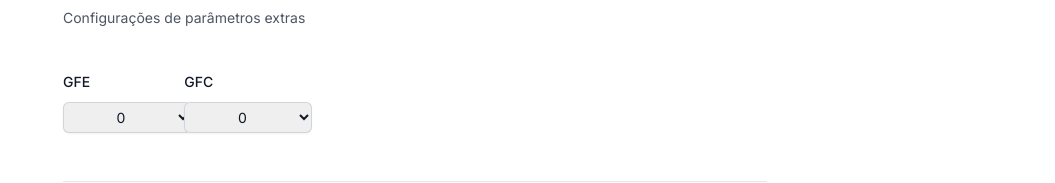
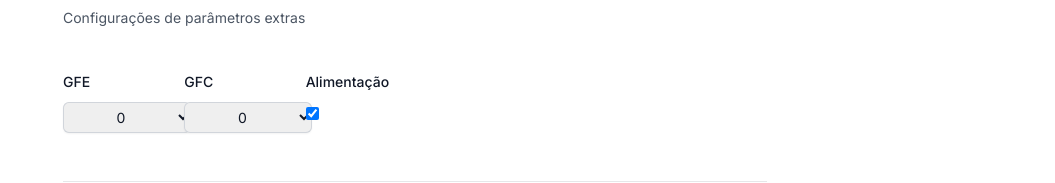
Before and after one commit to tacsio/calculadora-serpro, a Next.js app: page / in a window 1280 px wide. Shown: the part 575-758 px from the top of the page, without its empty margins (225-1280 px from the left). Built offline with nearby package versions, Linux system fonts and the light colour scheme.

Commit message:
check alimentacao

```diff
--- a/src/components/form.js
+++ b/src/components/form.js
@@ -13,6 +13,7 @@ export default function CalcForm({ setData }) {
   const [classe, setClasse] = useState("Classe I");
   const [gfeIndex, setGfeIndex] = useState(0);
   const [gfcIndex, setGfcIndex] = useState(0);
+  const [checkAlimentacao, setChekAlimentacao] = useState(true);
 
   const [idade, setIdade] = useState(undefined);
   const [contribuicaoSerpros, setContribuicaoSerpros] = useState(undefined);
@@ -29,6 +30,7 @@ export default function CalcForm({ setData }) {
       gfcIndex,
       idade,
       contribuicaoSerpros,
+      checkAlimentacao,
     });
     setData(result);
   }, [
@@ -41,6 +43,7 @@ export default function CalcForm({ setData }) {
     gfcIndex,
     idade,
     contribuicaoSerpros,
+    checkAlimentacao,
   ]);
 
   return (
@@ -237,6 +240,24 @@ export default function CalcForm({ setData }) {
                 </select>
               </div>
             </div>
+
+            <div className="sm:col-span-1">
+              <label
+                htmlFor="alimentacao"
+                className="block text-sm font-medium leading-6 text-gray-900"
+              >
+                Alimentação
+              </label>
+              <div className="mt-2 w-24">
+                <input
+                  id="alimentacao"
+                  type="checkbox"
+                  checked={checkAlimentacao}
+                  value={checkAlimentacao}
+                  onChange={(e) => setChekAlimentacao(!checkAlimentacao)}
+                />
+              </div>
+            </div>
           </div>
         </div>
 
--- a/src/service/pgcs.js
+++ b/src/service/pgcs.js
@@ -32,19 +32,28 @@ export class PGCS {
     reajuste,
     idade,
     contribuicaoSerpros,
+    checkAlimentacao,
   }) {
     let base = this.calculadora.calcularBase(this.niveis[0], nivel, degrau);
-    let alimentacao = this.calculadora.alimentacao;
     let gfe = this.gfe[gfeIndex];
     let gfc = this.gfc[gfcIndex];
     let decontoPlanoSaude = 0;
     let descontoSerpros = 0.0;
+    let alimentacao = 0;
+    let deducaoAlimentacao = 0.0;
 
     if (reajuste) {
       base = this.calculadora.aplicarReajuste(base, reajuste);
       alimentacao = this.calculadora.aplicarReajuste(alimentacao, reajuste);
       gfe = this.calculadora.aplicarReajuste(gfe, reajuste);
       gfc = this.calculadora.aplicarReajuste(gfc, reajuste);
+    }
+
+    //alimentacao
+    if (checkAlimentacao) {
+      alimentacao = this.calculadora.alimentacao;
+      deducaoAlimentacao =
+        this.calculadora.calcularDeducaoAlimentacao(alimentacao);
     }
 
     //Plano saude
@@ -66,8 +75,6 @@ export class PGCS {
 
     //DEDUCOES
     const irpf = this.calculadora.calcularIRPF(totalBruto);
-    const deducaoAlimentacao =
-      this.calculadora.calcularDeducaoAlimentacao(alimentacao);
     const inss = this.calculadora.inss;
 
     const liquido =
```
Also changed, not shown: 1 other file (tests, documents, lock files or other folders).
